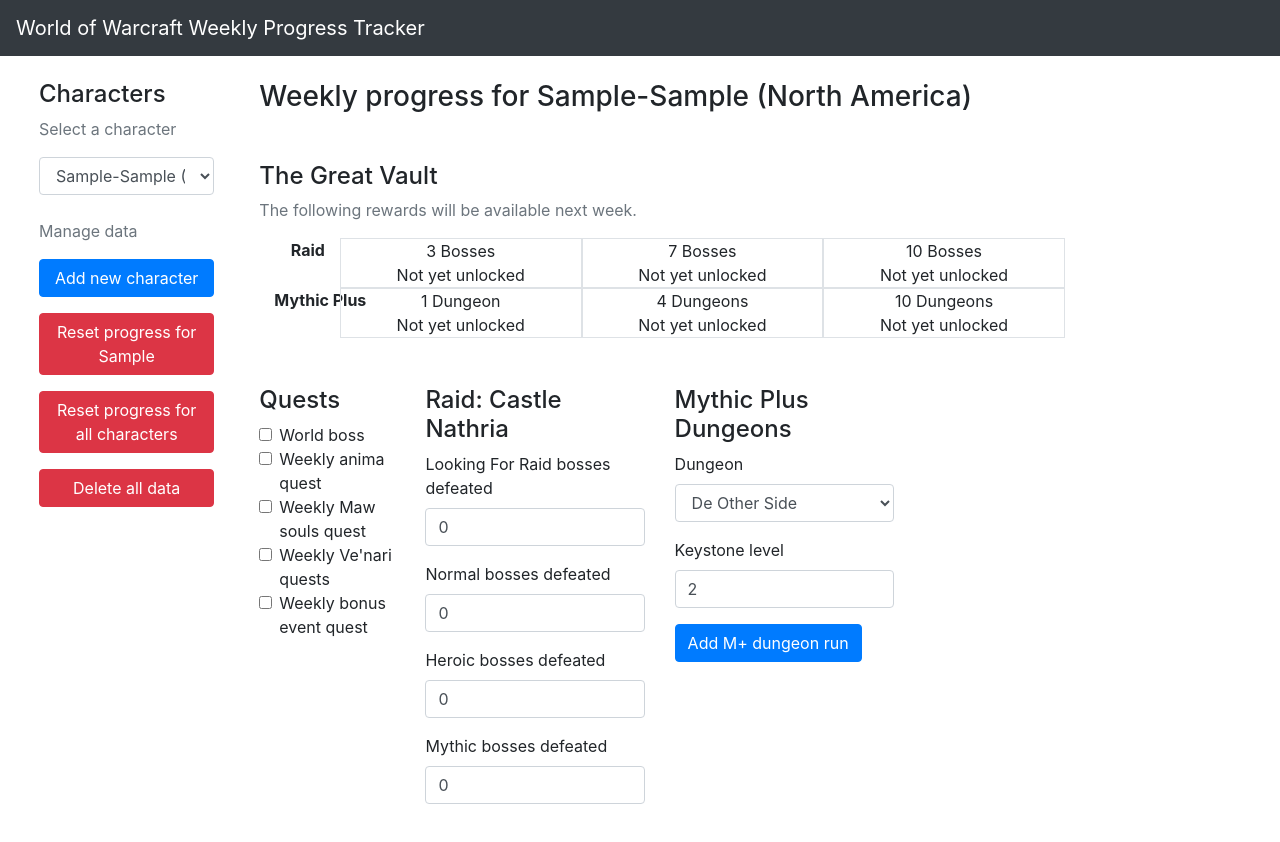
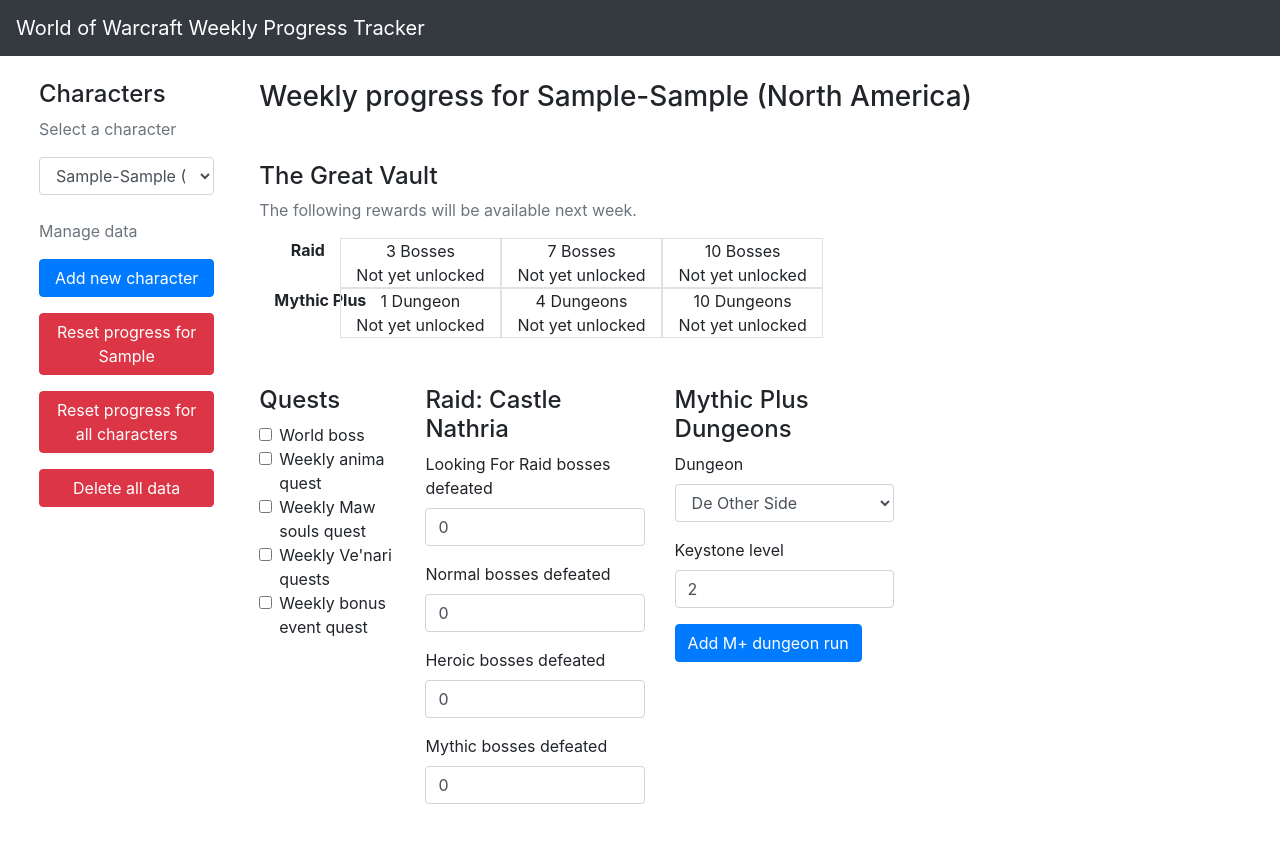
Before and after one commit to jimmycuadra/wowwpt, a React (Create React App) app: page / in a window 1280 px wide. Both pictures are taken after typing "Sample", "Sample" into the empty fields and a click on the button "Add character". Built offline with nearby package versions, Linux system fonts and the light colour scheme.

Commit message:
Use more compact layout for progress.

```diff
--- a/src/components/CharacterProgress.tsx
+++ b/src/components/CharacterProgress.tsx
@@ -29,7 +29,7 @@
           <h3 className="mb-sm-5">Weekly progress for {character.name}-{character.realm} ({regions[character.region].long})</h3>
         </Col>
       </Row>
-      <Row>
+      <Row className="mb-sm-5">
         <Col>
           <VaultRewards />
         </Col>
--- a/src/components/VaultRewards.tsx
+++ b/src/components/VaultRewards.tsx
@@ -57,7 +57,7 @@
   const mythicPlus4 = mythicPlusItemLevel(4);
   const mythicPlus10 = mythicPlusItemLevel(10);
 
-  const defaultClassNames = "col-sm-3 border text-center";
+  const defaultClassNames = "col-sm-2 border text-center";
   const successClass = " table-success";
 
   const raid3ClassNames = raid3 ? defaultClassNames + successClass : defaultClassNames;
@@ -69,7 +69,7 @@
   const mythicPlus10ClassNames = mythicPlus10 ? defaultClassNames + successClass : defaultClassNames;
 
   return (
-    <div className="mb-5">
+    <>
       <h4>The Great Vault</h4>
 
       <p className="text-muted">The following rewards will be available next week.</p>
@@ -91,7 +91,7 @@
           </div>
         </div>
         <div className="row">
-          <div className="col-sm-1 border-0 text-right"><strong>Mythic&nbsp;Plus</strong></div>
+          <div className="col col-sm-1 border-0 text-right"><strong>Mythic&nbsp;Plus</strong></div>
           <div className={mythicPlus1ClassNames}>
             1 Dungeon<br />
             {mythicPlus1 || "Not yet unlocked"}
@@ -106,6 +106,6 @@
           </div>
         </div>
       </div>
-    </div>
+    </>
   );
 }
```
